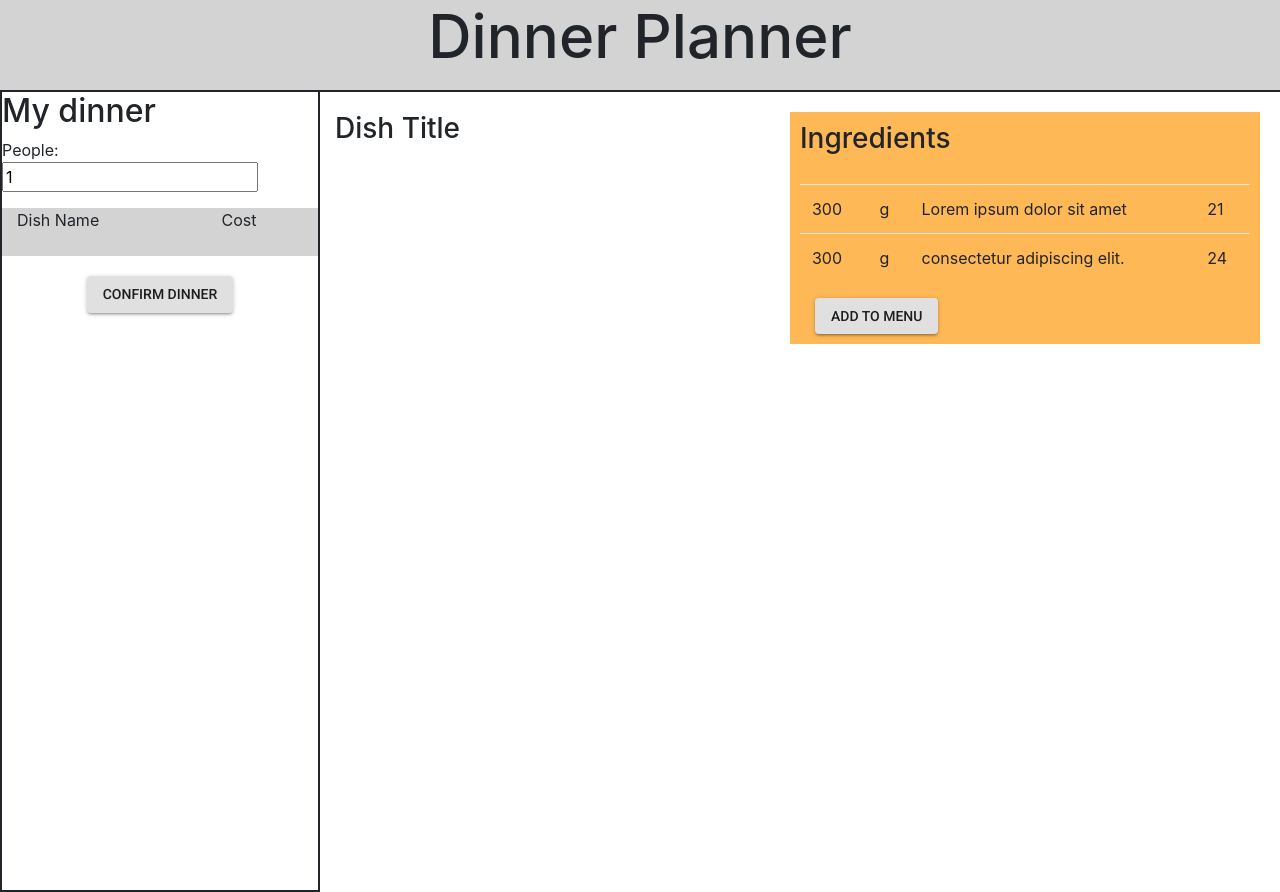
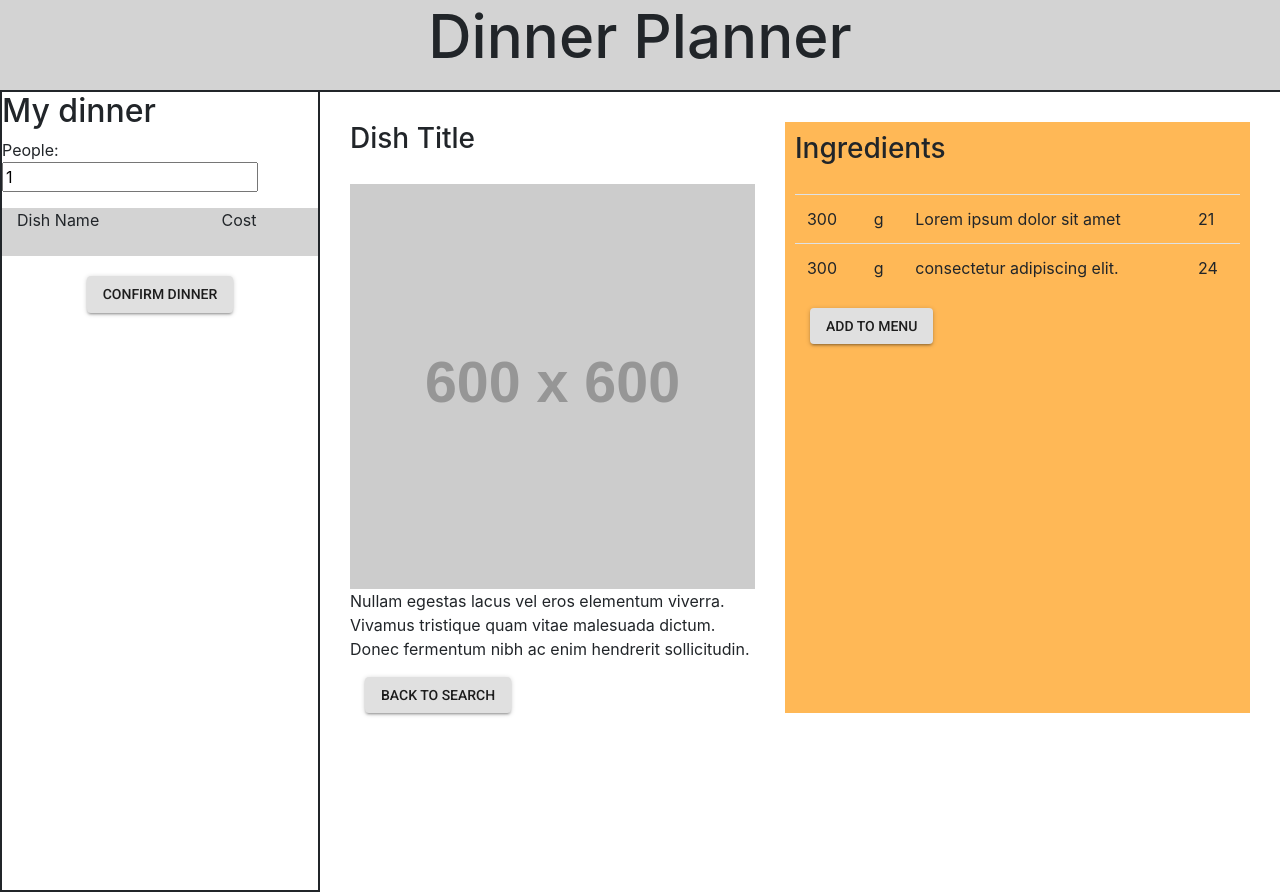
Before and after one commit to jacobmoller8/Dinnerplanner-React, a React (Create React App) app: page /details in a window 1280 px wide. Built offline with nearby package versions, Linux system fonts and the light colour scheme.

Commit message:
fixed dishDetails view

```diff
--- a/src/DishDetails/DishDetails.css
+++ b/src/DishDetails/DishDetails.css
@@ -1,14 +1,15 @@
-#ingredientTitle{
+.title{
     padding-bottom: 20px;
 }
 
 #dishDetails{
-    padding: 20px;
+    padding: 30px;
 }
 
 #dishDescription{
+    padding: 0 30px;
+}
 
-}
 
 #dishIngredients{
     padding: 10px;
@@ -22,3 +23,7 @@
 #ingredientTable{
     background-color: #ffb856;
 }
+
+#dishImage{
+    float:none;
+}
--- a/src/DishDetails/DishDetails.js
+++ b/src/DishDetails/DishDetails.js
@@ -30,12 +30,19 @@ class DishDetails extends Component {
 
                         {/* The left part of the view, describing the dish*/}
                         <div className="container-fluid col-6" id="dishDescription">
-                            <h3>Dish Title</h3>
+                            <h3 className="title" >Dish Title</h3>
+                            <img className="img-fluid" src="https://via.placeholder.com/600" alt="Unable to load..." id="dishImage" />
+                            <p>Nullam egestas lacus vel eros elementum viverra. Vivamus tristique quam vitae malesuada dictum. Donec fermentum nibh ac enim hendrerit sollicitudin. </p>
+                            <div className="container-fluid" id="backBtnContainer">
+                                <Button component={Link} to="/search" variant='contained' id="backToSearchBtn">
+                                    Back to search
+                                </Button>
+                            </div>
                         </div>
 
                         {/* The right part of the view, describing the ingredients of the dish*/}
                         <div className="container-fluid col-6" id="dishIngredients">
-                            <h3 id="ingredientTitle">Ingredients</h3>
+                            <h3 className="title">Ingredients</h3>
 
                             <div className="table-responsive">
                                 <div className="table table-hover">
```
